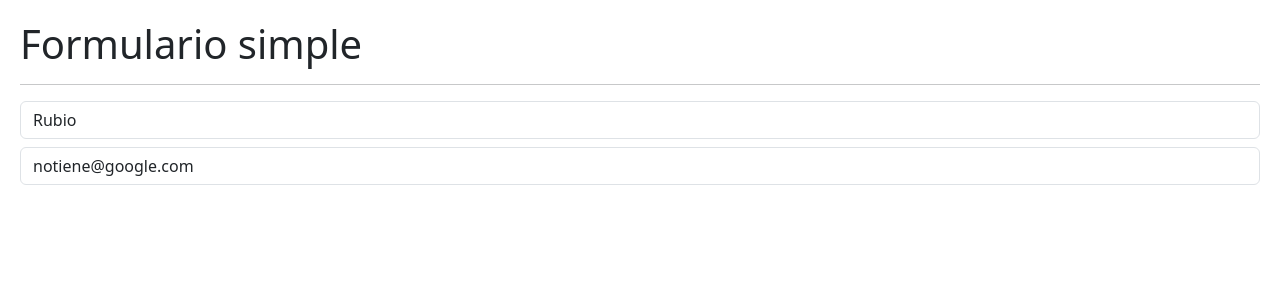
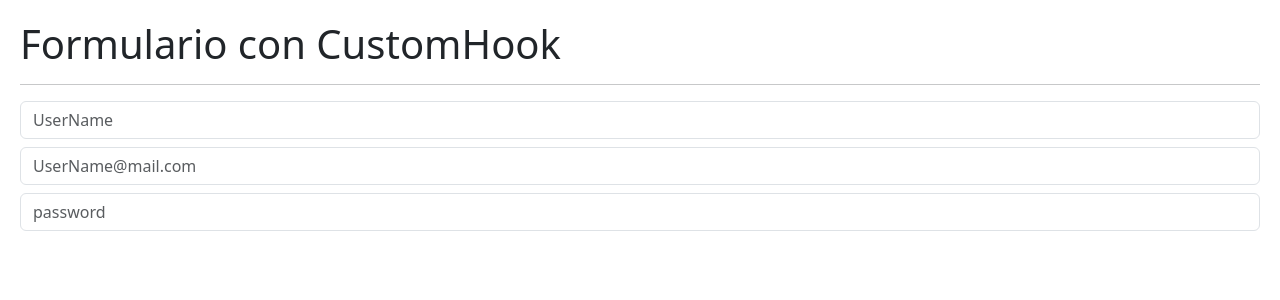
Before and after one commit to DevRubio/React-De-cero-a-experto---Hooks-y-MERN, a React (Vite) app in the folder hook-app/: page / in a window 1280 px wide. Shown: the top 300 px of the page. Built offline with nearby package versions, Linux system fonts and the light colour scheme.

Commit message:
(ADD) Se crea el customHook useForm y se crea el componente FormWithCustomHook

```diff
--- /dev/null
+++ b/hook-app/src/02-useEffect/FormWithCustomHook.jsx
@@ -0,0 +1,47 @@
+import { useState, useEffect } from "react"
+import { useForm } from "../hooks/useForm"
+
+export const FormWithCustomHook = () => {
+    const { formState, handleInputChange } = useForm({
+        username: '',
+        email: '',
+        password: ''
+    })
+
+    const { username, email, password } = formState
+
+    return (
+        <>
+            <h1>Formulario con CustomHook </h1>
+            <hr />
+
+            <input
+                type="text"
+                className="form-control"
+                placeholder="UserName"
+                name="username"
+                value={username}
+                onChange={handleInputChange}
+            />
+
+            <input
+                type="email"
+                className="form-control mt-2"
+                placeholder="UserName@mail.com"
+                name="email"
+                value={email}
+                onChange={handleInputChange}
+            />
+
+            <input
+                type="password"
+                className="form-control mt-2"
+                placeholder="password"
+                name="password"
+                value={password}
+                onChange={handleInputChange}
+            />
+
+        </>
+    )
+}
--- /dev/null
+++ b/hook-app/src/02-useEffect/Message.jsx
@@ -0,0 +1,28 @@
+import { useState, useEffect } from "react"
+
+
+export const Message = () => {
+    const [coors, setCoors] = useState({x:0, y:0})
+
+    useEffect(() => {
+
+        const onMuseMove = ({x,y}) => {
+            //const coors = {x, y}
+            console.log(coors)
+            setCoors({x, y})
+        }
+
+        window.addEventListener('mousemove', onMuseMove)
+
+        return ()=>{
+            window.removeEventListener('mousemove', onMuseMove)
+        }
+    }, [])
+
+    return (
+        <>
+            <h3>Usuario ya existe</h3>
+            {JSON.stringify(coors)}
+        </>
+    )
+}
--- a/hook-app/src/02-useEffect/SimpleForm.jsx
+++ b/hook-app/src/02-useEffect/SimpleForm.jsx
@@ -1,4 +1,5 @@
 import { useState, useEffect } from "react"
+import { Message } from './Message'
 
 export const SimpleForm = () => {
     const [formState, setFormState] = useState({
@@ -15,14 +16,14 @@
         })
     }
 
-    useEffect(() => {
+/*     useEffect(() => {
         console.log('hey')
-    }, [])
+    }, []) */
 
-    useEffect(() => {
+ /*    useEffect(() => {
         console.log('formState Cambio')
     }, [formState])
-
+ */
     return (
         <>
             <h1>Formulario simple </h1>
@@ -46,6 +47,10 @@
                 onChange={handleInputChange}
             />
 
+            {
+                (username === 'Rubio2') && <Message />
+            }
+
         </>
     )
 }
--- /dev/null
+++ b/hook-app/src/hooks/useForm.js
@@ -0,0 +1,19 @@
+import { useState } from "react"
+
+export const useForm = (initialForm = {}) =>{
+    const [formState, setFormState] = useState(initialForm)
+
+
+    const handleInputChange = ({ target }) => {
+        setFormState({
+            ...formState,
+            [target.name]: target.value
+        })
+    }
+
+    return {
+        formState,
+        handleInputChange,
+    }
+
+}
--- a/hook-app/src/main.jsx
+++ b/hook-app/src/main.jsx
@@ -5,12 +5,14 @@
 import { CounterApp } from './01-useState/CounterApp'
 import { CounterWithCustomHook } from './01-useState/CounterWithCustomHook'
 import { SimpleForm } from './02-useEffect/SimpleForm'
+import { FormWithCustomHook } from './02-useEffect/FormWithCustomHook'
 
 ReactDOM.createRoot(document.getElementById('root')).render(
   //<React.StrictMode>
     //<HooksApp/>}
     //<CounterApp/>}
     //<CounterWithCustomHook/>}
-    <SimpleForm/>
+    //<SimpleForm/>
+    <FormWithCustomHook/>
   //</React.StrictMode>,
 )
```
